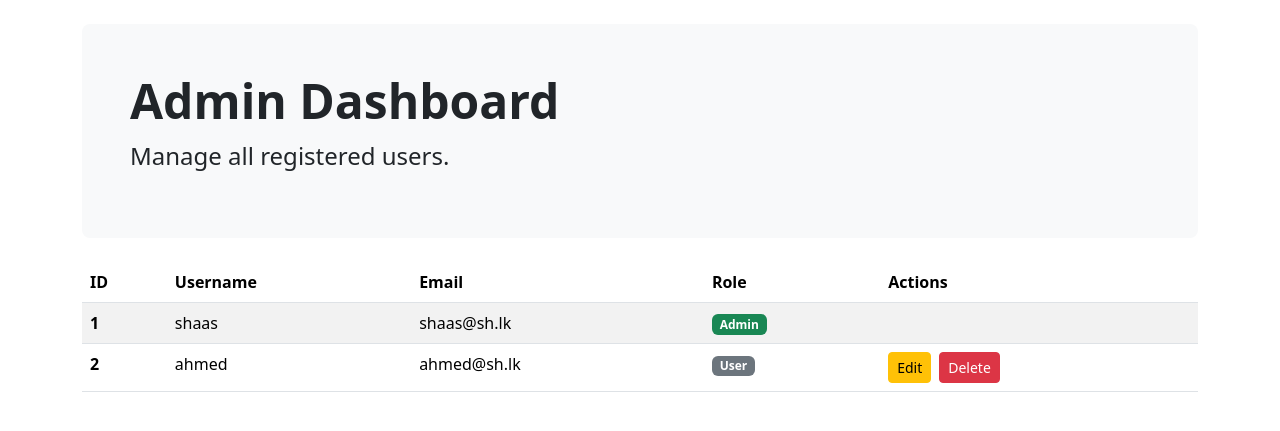
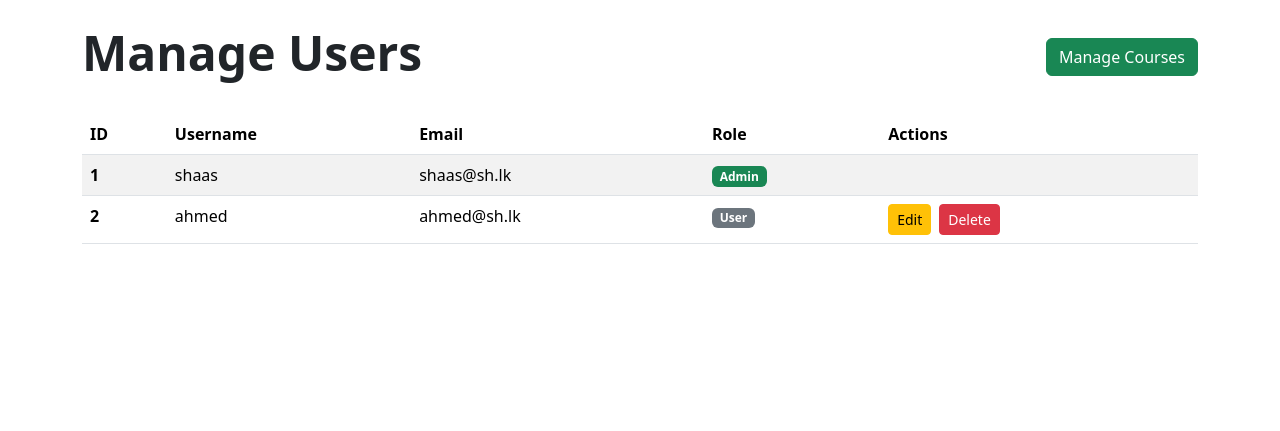
Before and after one commit to ahmedhafas105/student-learn-hub, a Flask app: page /dashboard in a window 1280 px wide. Shown: the part 56-487 px from the top of the page. Run offline with Flask 3, Linux system fonts and the light colour scheme; a user stored in the database is signed in.

Commit message:
Course management is complete

```diff
--- a/app.py
+++ b/app.py
@@ -103,7 +103,8 @@ def home():
         if current_user.role == 'admin':
             return redirect(url_for('dashboard'))
         else:
-            return render_template('user_home.html')
+            all_courses = Course.query.all()
+            return render_template('user_home.html', courses=all_courses)
     return render_template('home.html')
 
 @app.route('/signup', methods=['GET', 'POST'])
@@ -242,7 +243,7 @@ def edit_course(course_id):
     course = Course.query.get_or_404(course_id)
     form = CourseForm()
     if form.validate_on_submit():
-        course.title = form.description.data
+        course.title = form.title.data
         course.description = form.description.data
         course.image_url = form.image_url.data
         db.session.commit()
--- a/templates/dashboard.html
+++ b/templates/dashboard.html
@@ -1,9 +1,9 @@
 {% extends "base.html" %}
 {% block title %}Admin Dashboard{% endblock %}
 {% block content %}
-    <div class="p-5 mb-4 bg-light rounded-3">
-        <h1 class="display-5 fw-bold">Admin Dashboard</h1>
-        <p class="fs-4">Manage all registered users.</p>
+    <div class="d-flex justify-content-between align-items-center mb-4">
+        <h1 class="display-5 fw-bold">Manage Users</h1>
+        <a href="{{ url_for('courses') }}" class="btn btn-success">Manage Courses</a>
     </div>
 
     <table class="table table-striped table-hover">
```
Also changed, not shown: templates/user_home.html (+5 -25 lines), instance/users.db (added).
